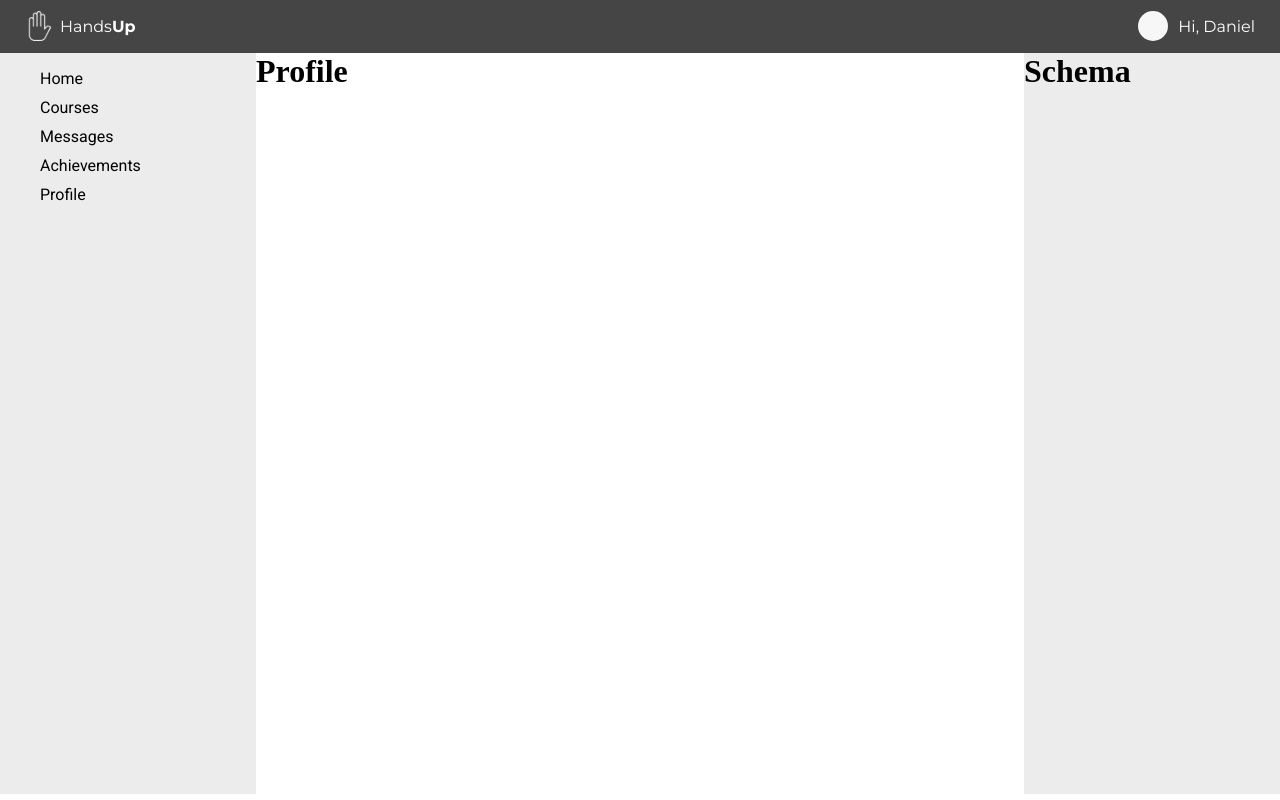
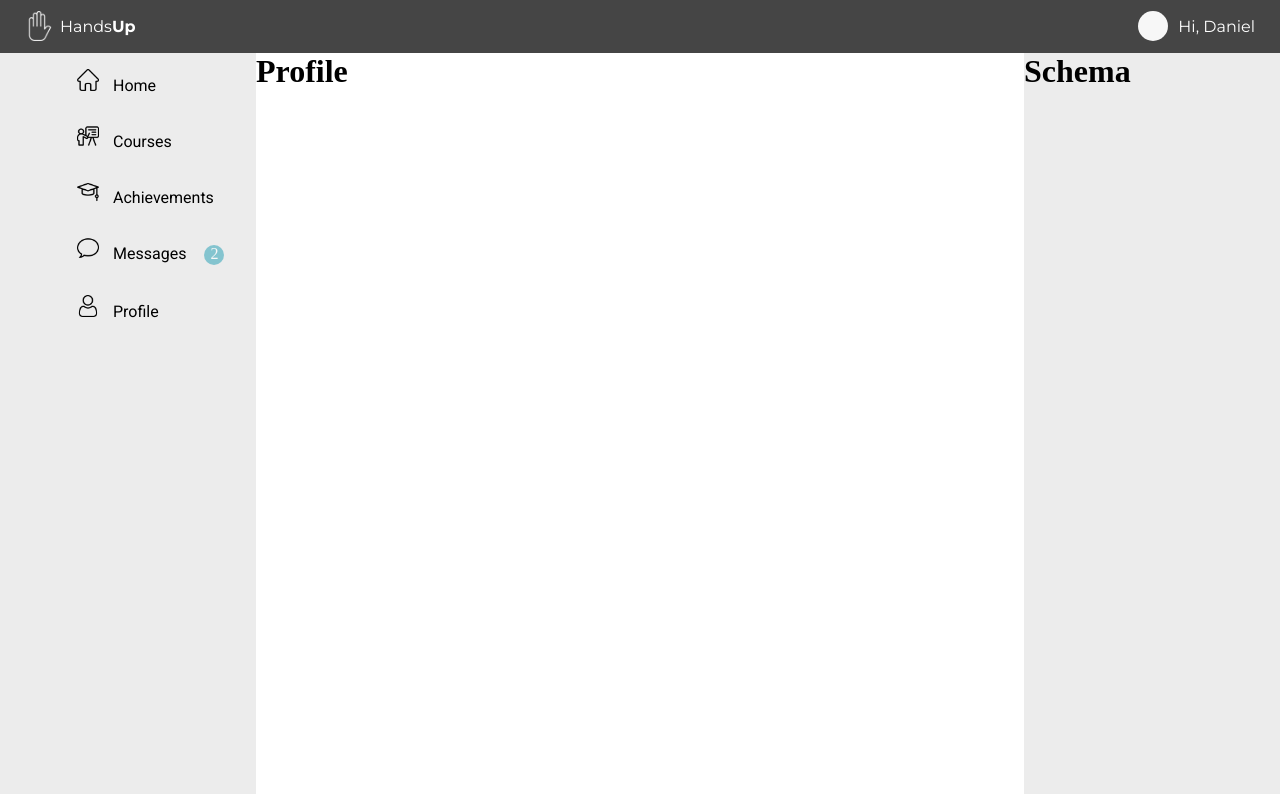
Before and after one commit to samdarrehshourian/Hands-Up, a React (Create React App) app: page /profile in a window 1280 px wide. Built offline with nearby package versions, Linux system fonts and the light colour scheme.

Commit message:
Icons on the menu is fixed and also notification badge

```diff
--- a/src/components/Layout.js
+++ b/src/components/Layout.js
@@ -7,6 +7,15 @@ import Achievements from './Achievements.js';
 import Profile from './Profile.js';
 import Schedule from './Schedule';
 import '../scss-style/Layout.scss';
+import homeLogo from '../icons/Sidebar_meny/Home.png'
+import coursesLogo from '../icons/Sidebar_meny/Corses.png'
+import achivmentsLogo from '../icons/Sidebar_meny/Achivments.png'
+import messageLogo from '../icons/Sidebar_meny/Message.png'
+import profileLogo from '../icons/Sidebar_meny/Profile.png'
+
+
+
+
 
 const  MenuBar = () => {
   return (
@@ -15,18 +24,24 @@ const  MenuBar = () => {
             <nav id = 'side-menu'>
                 <ul>
                     <li>
+                        <img src={homeLogo} alt="logo" />
                         <Link to="/">Home</Link>
                     </li>
                     <li>
+                        <img src={coursesLogo} alt="logo" />
                         <Link to="/courses">Courses</Link>
                     </li>
                     <li>
-                        <Link to="/messages">Messages</Link>
-                    </li>
-                    <li>
+                        <img src={achivmentsLogo} alt="logo" />
                         <Link to="/achievements">Achievements</Link>
                     </li>
                     <li>
+                        <img src={messageLogo} alt="logo" />
+                        <Link to="/messages">Messages </Link>
+                        <span class="badge">2</span>
+                    </li>
+                    <li>
+                        <img src={profileLogo} alt="logo" />
                         <Link to="/profile">Profile</Link>
                     </li>
                 </ul>
--- a/src/scss-style/Layout.scss
+++ b/src/scss-style/Layout.scss
@@ -16,21 +16,43 @@
         ul {
             list-style-type: none;
             position: fixed;
+            padding-inline-start: 77px;
+
+        }
 
         li {
             margin-bottom: 10%;
+            padding-bottom: 15px;
+
+        }
+
+
+        img {
+            height: 22px;
+            width: 22px;
+            padding: 14;
+        }
 
         a {
             font-family: 'Roboto', sans-serif;
             font-weight: regular;
             color: $black;
             text-decoration: none;
+            padding: 14px;
 
             &:hover {
                      color: $blue;
             }
         }
+        span {
+            height: 20px;
+            width: 20px;
+            background-color: $blue;
+            border-radius: 50%;
+            display: inline-block;
+            text-align:center;
+            right: -10px;
+            color: $lightGrey;
         }
     }
 }
-}
```
Lines whose indentation alone changed are shown as unchanged.
